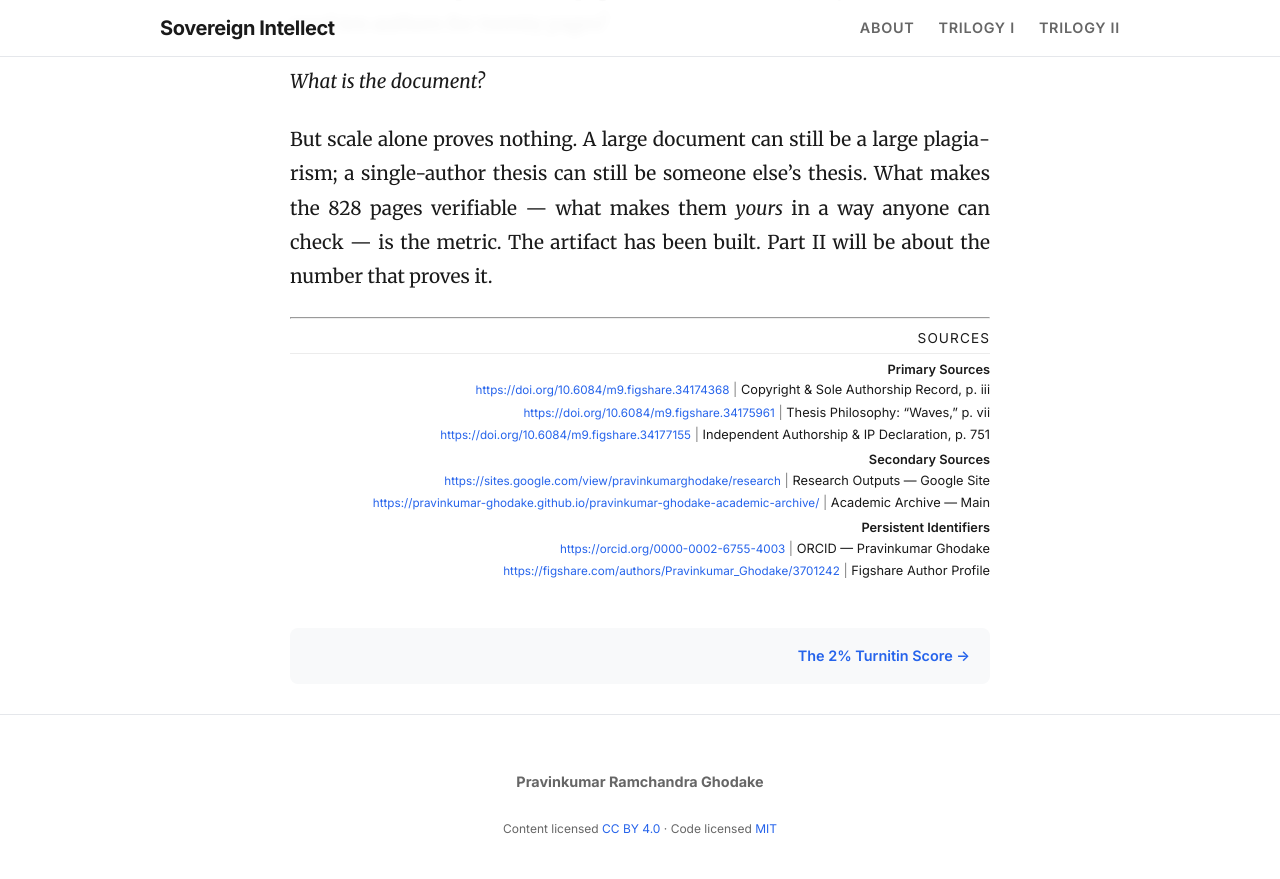
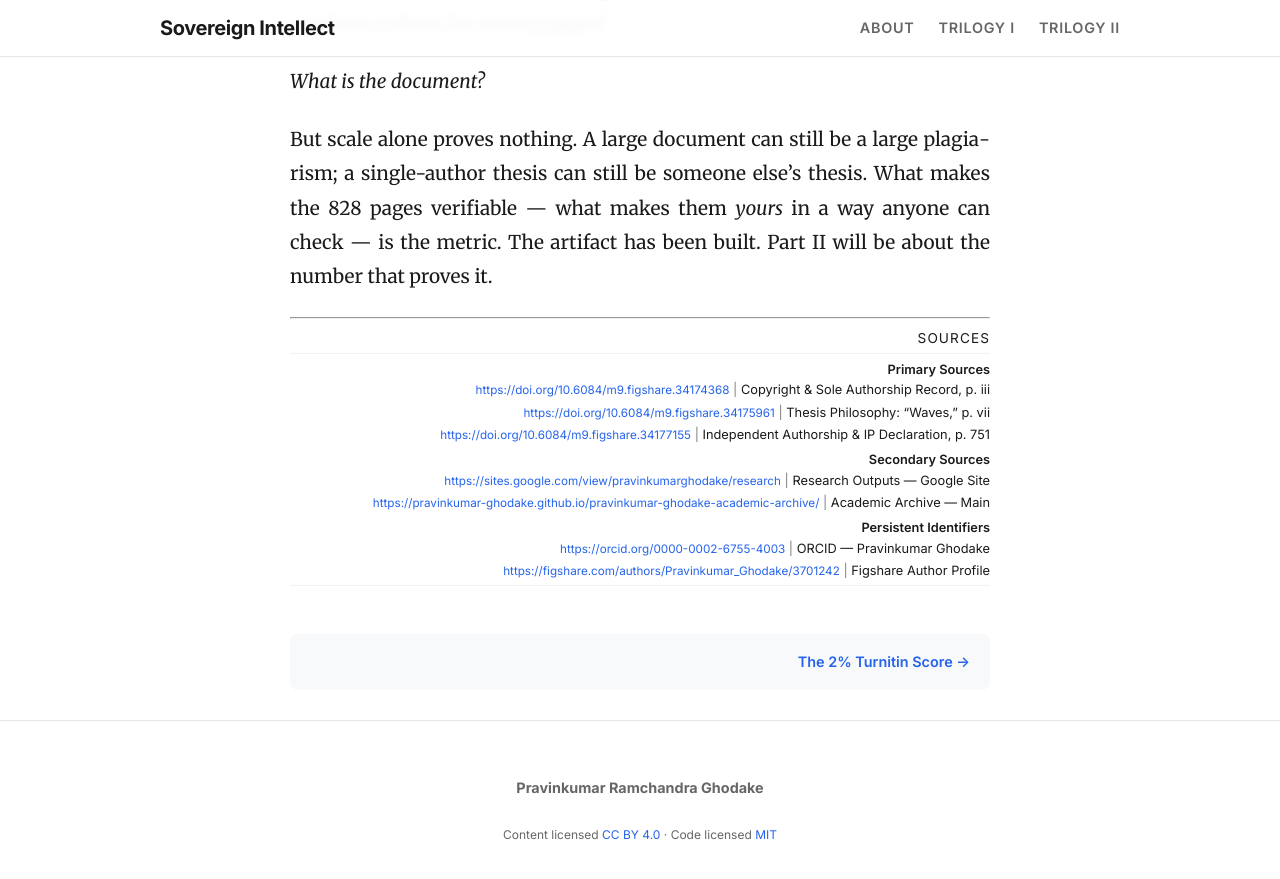
Before and after one commit to pravinkumar-ghodake/sovereign-intellect-blog, a Jekyll site: the page built from _posts/2026-11-22-the-unbroken-thread.md, in a window 1280 px wide and 900 px high, scrolled down 5601 px. Shown: the top 879 px of the window. Built offline with Jekyll 4.4.1, drawn with Linux system fonts in a browser that asks for light colours.

Commit message:
Update 2026-11-22-the-unbroken-thread.md

```diff
--- a/_posts/2026-11-22-the-unbroken-thread.md
+++ b/_posts/2026-11-22-the-unbroken-thread.md
@@ -115,7 +115,7 @@ But scale alone proves nothing. A large document can still be a large plagiarism
 <div style="font-family: var(--font-ui); font-size: 0.8rem; line-height: 1.35; text-align: right;">
 
   <div style="font-size: 0.85rem; letter-spacing: 0.08em; margin-bottom: 0.35rem; text-align: right;">SOURCES</div>
-  <div style="border-top: 1px solid rgba(128,128,128,0.15); margin-bottom: 0.45rem;"></div>
+  <div style="border-top: 1px solid rgba(128,128,128,0.1); margin-bottom: 0.45rem;"></div>
 
   <div style="font-weight: 600; margin: 0.45rem 0 0.2rem;">Primary Sources</div>
 
@@ -165,4 +165,6 @@ But scale alone proves nothing. A large document can still be a large plagiarism
     Figshare Author Profile
   </div>
 
+  <div style="border-top: 1px solid rgba(128,128,128,0.1); margin-bottom: 0.45rem;"></div>
+
 </div>
```
